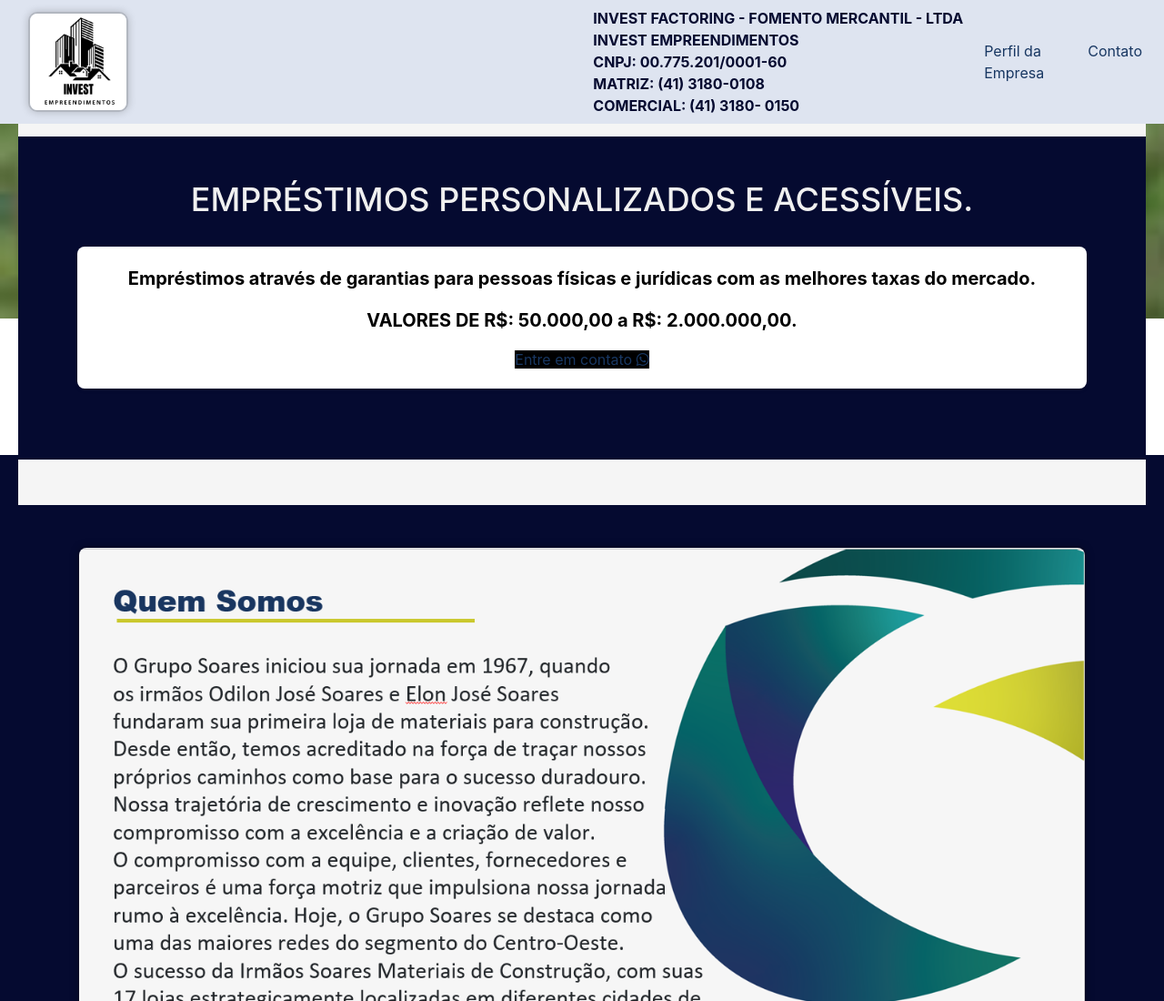
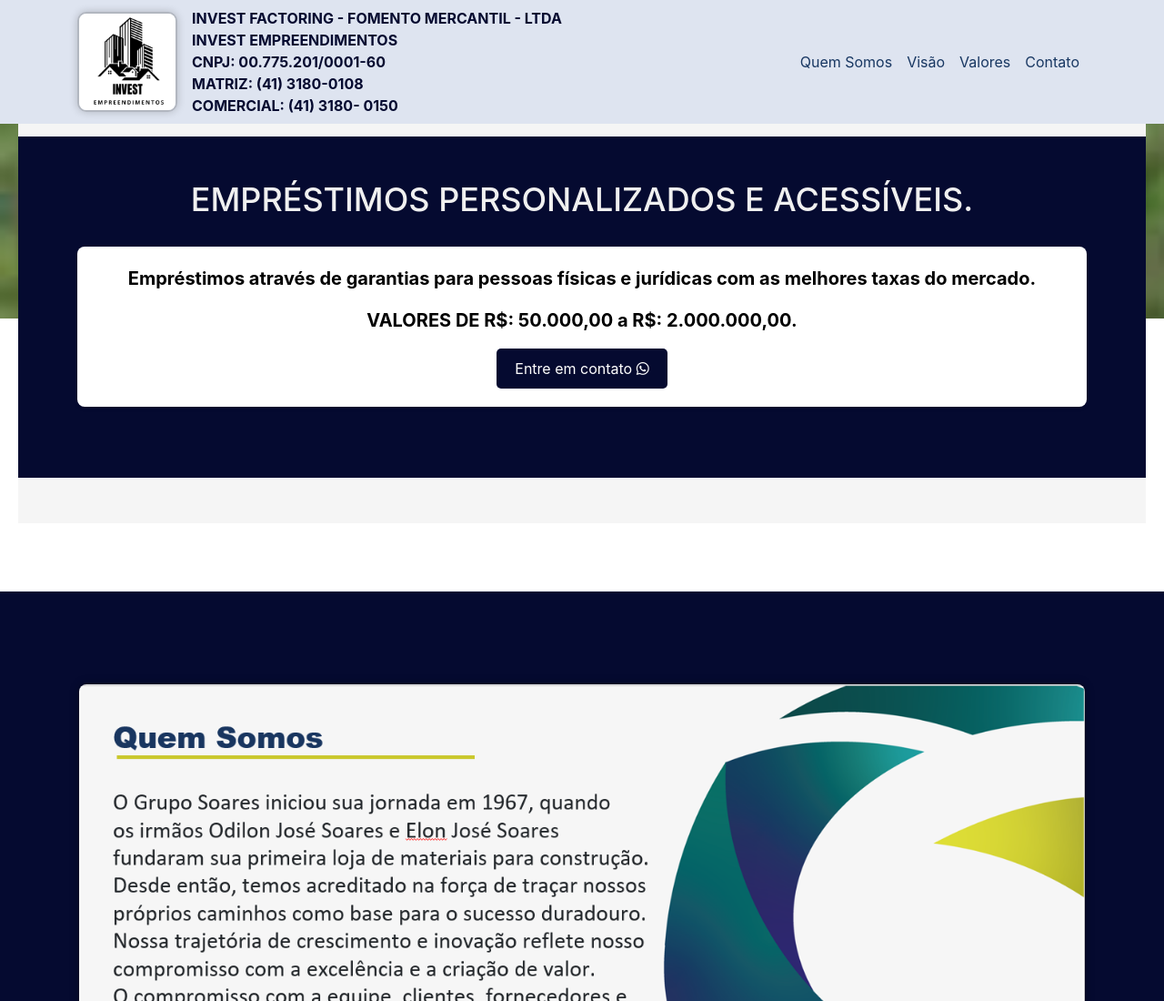
Before and after one commit to matheusmoreirap852/ProjetoEmprestimo, a plain HTML site: page index.html in a window 1280 px wide. Shown: the top 1100 px of the page at 91% size. Drawn offline with nearby package versions, Linux system fonts and the light colour scheme.

Commit message:
Section 1

```diff
--- a/index.html
+++ b/index.html
@@ -33,8 +33,21 @@
             <div class="container">
                 <a class="navbar-brand" href="index.html"><img src="imagem/LOGO INVEST 150 PX FUNDO BRANCO.png" alt=""
                         width="110" height="110" class="img-fluid"></a>
-
-
+                <div class="d-column">
+                    <div>
+                        <span class="thin-span">Invest Factoring - Fomento Mercantil - LTDA</span>
+                    </div>
+                    <div>
+                        <span class="thin-span">INVEST EMPREENDIMENTOS</span>
+                    </div>
+                    <div>
+                        <span class="thin-span">CNPJ: 00.775.201/0001-60</span><br>
+                    </div>
+                    <div>
+                        <span class="thin-span">Matriz: (41) 3180-0108 </span><br>
+                        <span class="thin-span">Comercial: (41) 3180- 0150</span><br>
+                    </div>
+                </div>
                 <button class="navbar-toggler" type="button" data-toggle="collapse" data-target="#navbarNav"
                     aria-controls="navbarNav" aria-expanded="false" aria-label="Toggle navigation">
                     <span>
@@ -43,36 +56,16 @@
                         <!-- Use o ícone desejado do FontAwesome -->
                     </span>
                 </button>
-                <div class="d-column">
-                    <div>
-                        <span class="thin-span">Invest Factoring - Fomento Mercantil - LTDA</span>
-                    </div>
-                    <div>
-                        <span class="thin-span">INVEST EMPREENDIMENTOS</span>
-                    </div>
-                    <div>
-                        <span class="thin-span">CNPJ: 00.775.201/0001-60</span><br />
-                    </div>
-                    <div>
-                        <span class="thin-span">Matriz: (41) 3180-0108 </span><br />
-                        <span class="thin-span">Comercial: (41) 3180- 0150</span><br />
-                    </div>
-                </div>
-            </div>
-            </div>
                 <div class="collapse navbar-collapse" id="navbarNav">
                     <ul class="navbar-nav ml-auto">
                         <li class="nav-item">
-                        <div class="submenu">
-                            <ul>
-                                <li><a href="index.html#section-2">Quem Somos</a></li>
-                                <li><a href="index.html#section-3">Visão</a></li>
-                                <li><a href="index.html#section-4">Valores</a></li>
-                                <li><a href="index.html#section-5">Propósito</a></li>
-                                <li><a href="index.html#section-11">Valores Agregados</a></li>
-                            </ul>
-                        </div>
-                        <a class="nav-link" href="#">Perfil da Empresa</a>
+                            <a class="nav-link" href="index.html#section-2">Quem Somos</a>
+                        </li>
+                        <li class="nav-item">
+                            <a class="nav-link" href="index.html#section-3">Visão</a>
+                        </li>
+                        <li class="nav-item">
+                            <a class="nav-link" href="index.html#section-4">Valores</a>
                         </li>
                         <li class="nav-item">
                             <a class="nav-link" href="index.html#section-10">Contato</a>
@@ -83,10 +76,10 @@
         </nav>
     </header>
 
+
     <!-- Seção de Banner com Carrossel -->
     <section id="bannerCarousel" id="exemplo" class="carousel" data-ride="carousel"
-        style="margin-top: 80px; margin-bottom: 150px;">
-
+        style="margin-top: 80px; margin-bottom: 300px;">
         <div id="section-9" class="atividades-section">
             <section class="bg-dark-fundo text-white py-5">
                 <div class="container">
@@ -101,14 +94,12 @@
                                         VALORES DE R$: 50.000,00 a R$: 2.000.000,00.
                                     </p>
 
-                                    <a href="https://api.whatsapp.com/send?phone=5562984238195"
-                                        style="background-color: black;">Entre em contato <i
-                                            class="fab fa-whatsapp"></i></a>
-                        </div>
+                                    <a href="https://api.whatsapp.com/send?phone=5562984238195" style="background-color: #050A30; color: white; padding: 10px 20px; text-decoration: none; display: inline-block; border-radius: 5px;">
+                                        Entre em contato <i class="fab fa-whatsapp"></i>
+                                    </a>
+
                                 </li>
                             </ul>
-
-                        </li>
                         </div>
                     </div>
                 </div>
```
Also changed, not shown: css/styleDirecionamentoEstrategico.css (deleted). Lines whose indentation alone changed are shown as unchanged.
